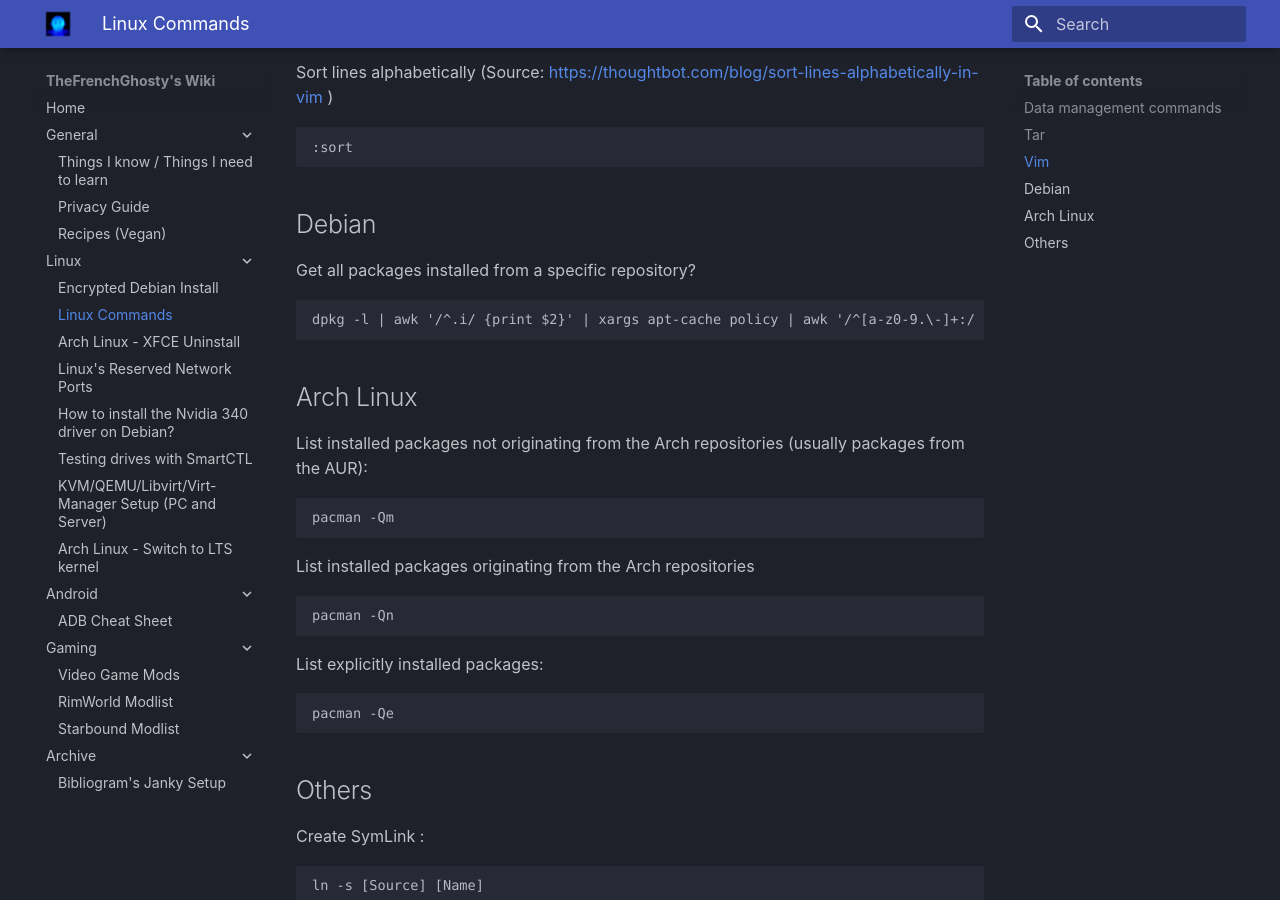
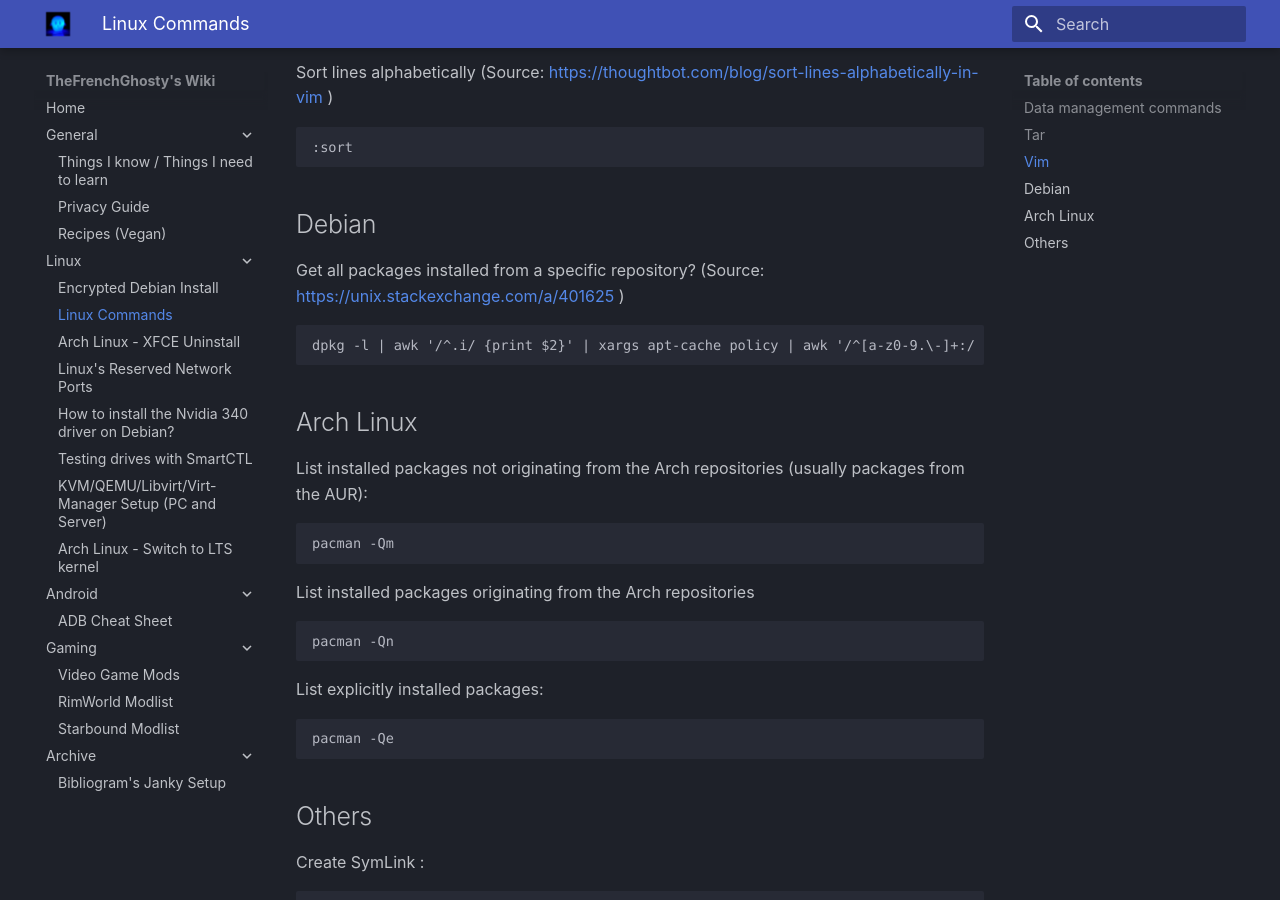
Before and after one commit to TheFrenchGhosty/wiki.thefrenchghosty.me, an MkDocs documentation site: the page built from docs/linux/linux-commands.md, in a window 1280 px wide and 900 px high, scrolled down 2488 px. Built offline with MkDocs 1.6.1 and Material for MkDocs 9.7.7, drawn with Linux system fonts in a browser that asks for light colours.

Commit message:
Add the source of a linux command

````diff
--- a/docs/linux/linux-commands.md
+++ b/docs/linux/linux-commands.md
@@ -118,7 +118,7 @@
 
 # Debian
 
-Get all packages installed from a specific repository?
+Get all packages installed from a specific repository? (Source: https://unix.stackexchange.com/a/401625 )
 ```
 dpkg -l | awk '/^.i/ {print $2}' | xargs apt-cache policy | awk '/^[a-z0-9.\-]+:/ {pkg=$1}; /\*\*\*/ {OFS="\t"; ver=$2; getline; print pkg,ver,$2,$3}'|grep -v /var/lib/dpkg/status| sed -e 's/://'|awk '{printf "%-40s %-36s %-36s %-16s \n",$1,$2,$3, $4}' | grep -i [SOURCE]
 ```
````
